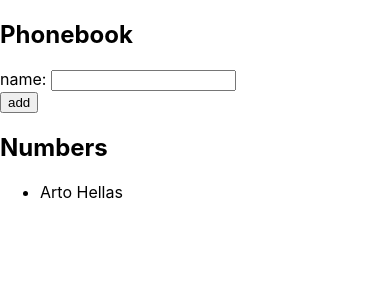
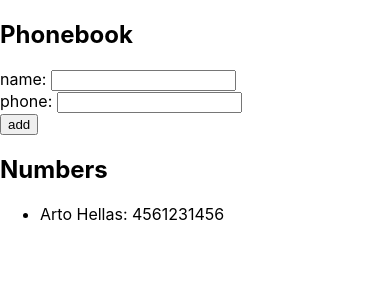
Before and after one commit to abdikasa/phonebook, a React (Create React App) app: page / in a window 390 px wide. Shown: the top 300 px of the page. Built offline with nearby package versions, Linux system fonts and the light colour scheme.

Commit message:
Finished Exercise 2.8: Added phone, new phone state

```diff
--- a/src/App.js
+++ b/src/App.js
@@ -1,8 +1,11 @@
 import React, { useState } from "react";
 
 const App = () => {
-  const [persons, setPersons] = useState([{ name: "Arto Hellas" }]);
+  const [persons, setPersons] = useState([
+    { name: "Arto Hellas", phone: "4561231456" },
+  ]);
   const [newName, setNewName] = useState("");
+  const [newPhone, setPhone] = useState("");
 
   const addName = (event) => {
     event.preventDefault();
@@ -18,14 +21,19 @@ const App = () => {
       return;
     }
 
-    const newFriend = { name: newName };
+    const newFriend = { name: newName, phone: newPhone };
     console.log(newFriend);
     setPersons(allFriends.concat(newFriend));
     setNewName("");
+    setPhone("");
   };
 
   const inputName = (event) => {
     setNewName(event.target.value);
+  };
+
+  const inputPhone = (event) => {
+    setPhone(event.target.value);
   };
 
   return (
@@ -36,13 +44,20 @@ const App = () => {
           name: <input onChange={inputName} value={newName} />
         </div>
         <div>
+          phone: <input onChange={inputPhone} value={newPhone} />
+        </div>
+        <div>
           <button type="submit">add</button>
         </div>
       </form>
       <h2>Numbers</h2>
       <ul>
         {persons.map((person, id) => {
-          return <li key={id}>{person.name}</li>;
+          return (
+            <li key={id}>
+              {person.name}: {person.phone}
+            </li>
+          );
         })}
       </ul>
     </div>
```
